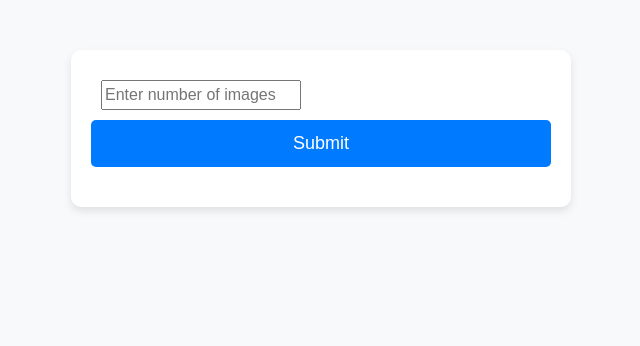
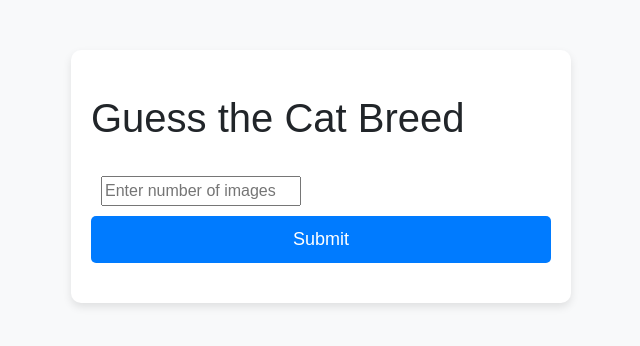
Before and after one commit to aidencullo/SBA-308A, a website built with Parcel: page index.html in a window 1280 px wide. Shown: the whole page, without its empty margins (319-959 px from the left). Built offline with nearby package versions, Linux system fonts and the light colour scheme.

Commit message:
add title to game

```diff
--- a/index.html
+++ b/index.html
@@ -32,6 +32,7 @@
   <body>
 
     <div class="container">
+      <h1 class="my-4">Guess the Cat Breed</h1>
       <div id="container" class="mb-3"></div>
       <div id="options"></div>
     </div>
```
